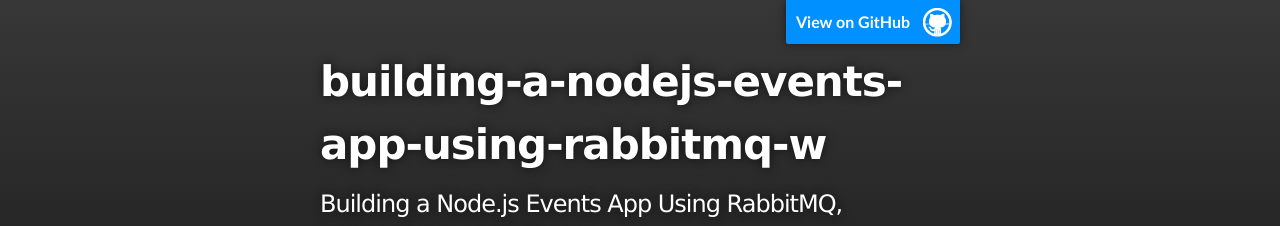
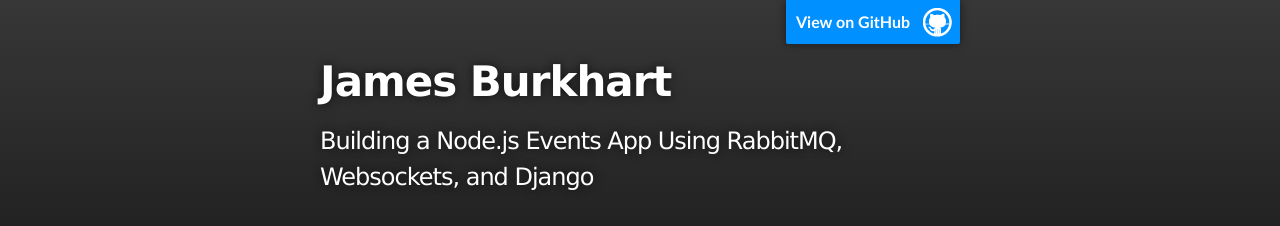
Before and after one commit to fourk/fourk.github.io, a plain HTML site: page index.html in a window 1280 px wide. Shown: the top 226 px of the page. Drawn offline with Linux system fonts and the light colour scheme.

Commit message:
Replace master branch with page content via GitHub

```diff
--- a/index.html
+++ b/index.html
@@ -4,11 +4,11 @@
   <head>
     <meta charset='utf-8' />
     <meta http-equiv="X-UA-Compatible" content="chrome=1" />
-    <meta name="description" content="building-a-nodejs-events-app-using-rabbitmq-w : Building a Node.js Events App Using RabbitMQ, Websockets, and Django" />
+    <meta name="description" content="James Burkhart  : Building a Node.js Events App Using RabbitMQ, Websockets, and Django" />
 
     <link rel="stylesheet" type="text/css" media="screen" href="stylesheets/stylesheet.css">
 
-    <title>building-a-nodejs-events-app-using-rabbitmq-w</title>
+    <title>James Burkhart </title>
   </head>
 
   <body>
@@ -18,7 +18,7 @@
         <header class="inner">
           <a id="forkme_banner" href="https://github.com/fourk">View on GitHub</a>
 
-          <h1 id="project_title">building-a-nodejs-events-app-using-rabbitmq-w</h1>
+          <h1 id="project_title">James Burkhart </h1>
           <h2 id="project_tagline">Building a Node.js Events App Using RabbitMQ, Websockets, and Django</h2>
 
         </header>
```
Also changed, not shown: params.json (+1 -1 lines).
